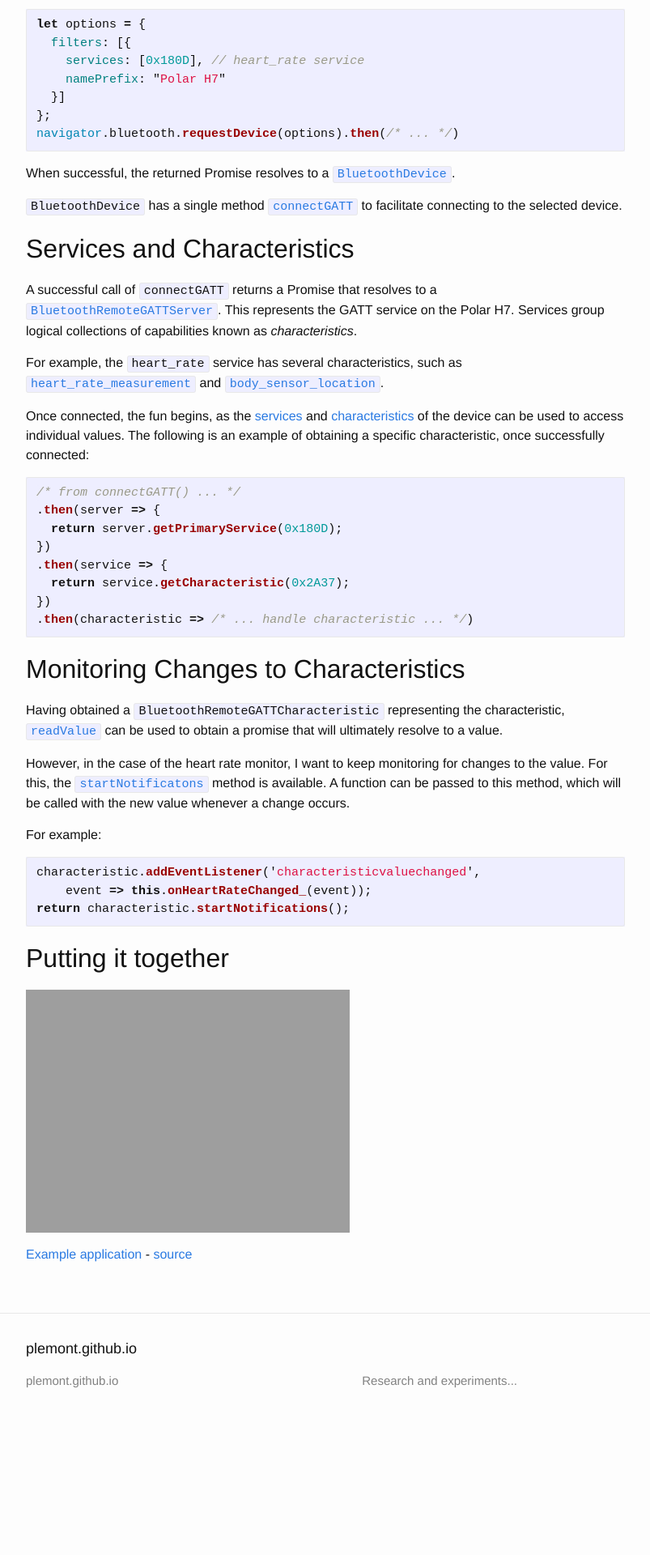
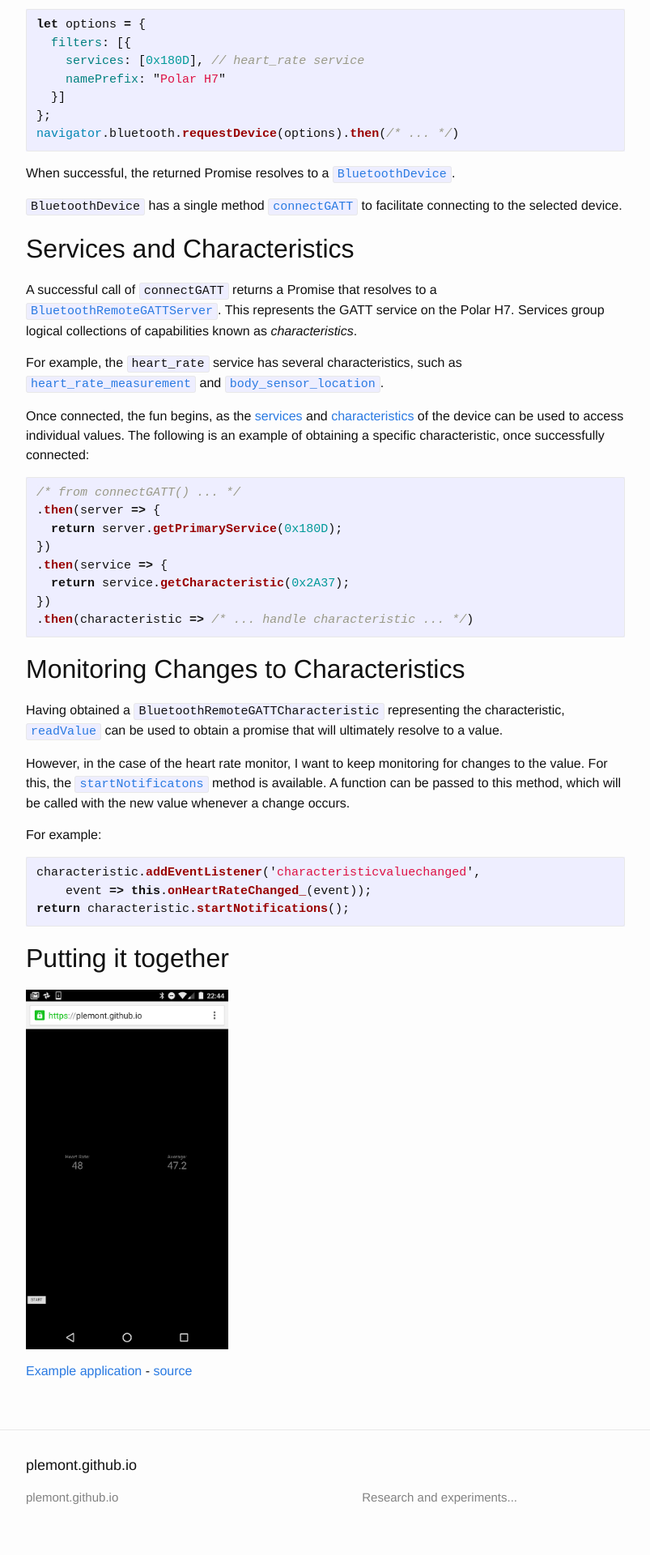
Before and after one commit to plemont/plemont.github.io, a Jekyll site: the page built from _posts/2016-04-11-web-bluetooth-experiments.md, in a window 1280 px wide. Shown: the part 1389-3309 px from the top of the page at 81% size, without its empty margins (238-1041 px from the left). Built offline with Jekyll 4.4.1, drawn with Linux system fonts in a browser that asks for light colours; before the commit the page ends 3165 px from its top, so only the background shows below that.

Commit message:
Further image sizing

```diff
--- a/_posts/2016-04-11-web-bluetooth-experiments.md
+++ b/_posts/2016-04-11-web-bluetooth-experiments.md
@@ -93,6 +93,6 @@ return characteristic.startNotifications();
 
 ## Putting it together
 
-![Screenshot]({{ site.url }}images/2016-04-14.png =250x)
+![Screenshot]({{ site.url }}images/2016-04-14.png){:width="250px"}
 
 [Example application](https://plemont.github.io/apps/hrm/heartRate.html) - [source](https://github.com/plemont/plemont.github.io/tree/master/apps/hrm)
```
